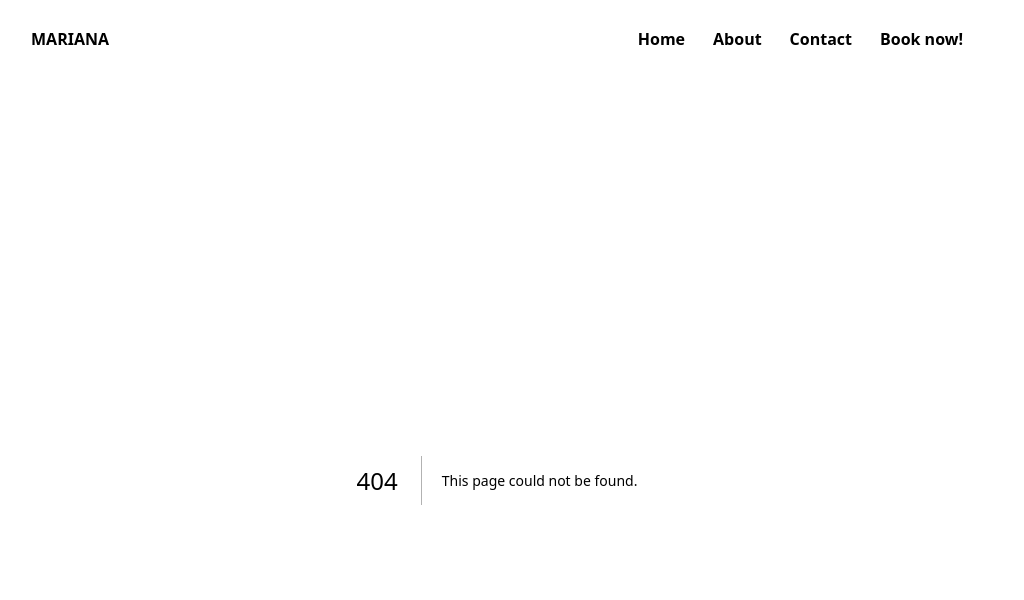
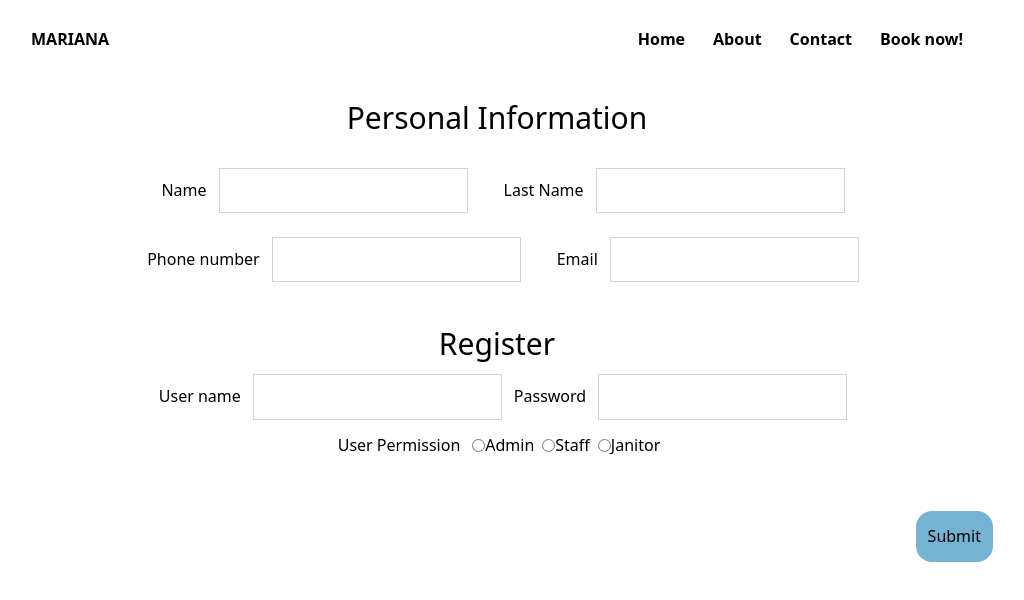
Before and after one commit to TeeThanakit/mariana-hotel, a Next.js app in the folder frontend/: page /auth/register in a window 1280 px wide. Before the commit this address had no page. Shown: the top 600 px of the page, without its empty margins (143-1167 px from the left). Built offline with nearby package versions, Linux system fonts and the light colour scheme.

Commit message:
merge everything up
add register, check availibility, redirect login page

```diff
--- /dev/null
+++ b/frontend/app/auth/register/page.js
@@ -0,0 +1,206 @@
+"use client";
+
+import { useState, useEffect } from "react";
+import { useRouter } from "next/navigation";
+import Notification from "@/components/ui/notification";
+
+async function sendStaffData(staffDetails) {
+  const response = await fetch("http://localhost:5001/api/register-staff", {
+    method: "POST",
+    body: JSON.stringify(staffDetails),
+    headers: {
+      "Content-Type": "application/json",
+    },
+  });
+  const data = await response.json();
+  if (!response.ok) {
+    throw new Error(data.message || "Something went wrong!");
+  }
+  return data;
+}
+
+export default function Register() {
+  const [enteredName, setEnteredName] = useState("");
+  const [enteredLastName, setEnteredLastName] = useState("");
+  const [enteredPhone, setEnteredPhone] = useState("");
+  const [enteredEmail, setEnteredEmail] = useState("");
+
+  const [enteredUsername, setEnteredUsername] = useState("");
+  const [enteredPassword, setEnteredPassword] = useState("");
+  const [userPermission, setUserPermission] = useState("");
+
+  const [requestStatus, setRequestStatus] = useState(); // 'pending', 'success', 'error'
+  const [requestError, setRequestError] = useState();
+  const router = useRouter();
+
+  useEffect(() => {
+    if (requestStatus === "success" || requestStatus === "error") {
+      const timer = setTimeout(() => {
+        setRequestStatus(null);
+        setRequestError(null);
+      }, 3000);
+
+      return () => clearTimeout(timer);
+    }
+  }, [requestStatus]);
+
+  async function submitHandler(event) {
+    event.preventDefault();
+    setRequestStatus("pending");
+
+    try {
+      await sendStaffData({
+        name: enteredName,
+        lastname: enteredLastName,
+        phoneNumber: enteredPhone,
+        email: enteredEmail,
+        username: enteredUsername,
+        password: enteredPassword,
+        permission: userPermission,
+      });
+      setRequestStatus("success");
+      //router.push('/');  // Redirect to home or another page //ดูมีประโยชน์ดี มั้ง
+    } catch (error) {
+      setRequestError(error.message);
+      setRequestStatus("error");
+    }
+  }
+
+  let notification;
+
+  if (requestStatus === "pending") {
+    notification = {
+      status: "pending",
+      title: "Updating information...",
+      message: "Your staff info is on its way!",
+    };
+  }
+
+  if (requestStatus === "success") {
+    notification = {
+      status: "success",
+      title: "Success!",
+      message: "Staff info updated successfully!",
+    };
+  }
+
+  if (requestStatus === "error") {
+    notification = {
+      status: "error",
+      title: "Error!",
+      message: requestError,
+    };
+  }
+
+  return (
+    <div className="mx-auto max-w-5xl">
+      <form onSubmit={submitHandler}>
+        <div className="flex flex-col justify-center items-center">
+          <h1 className="text-3xl p-5">Personal Information</h1>
+          <div className="flex">
+            <p className="p-3">
+              <label className="px-3">Name</label>
+              <input
+                type="text"
+                required
+                className="border border-solid border-gray-300 p-2"
+                onChange={(event) => setEnteredName(event.target.value)}
+              />
+            </p>
+            <p className="p-3">
+              <label className="px-3">Last Name</label>
+              <input
+                type="text"
+                required
+                className="border border-solid border-gray-300 p-2"
+                onChange={(event) => setEnteredLastName(event.target.value)}
+              />
+            </p>
+          </div>
+
+          <div className="flex">
+            <p className="p-3">
+              <label className="px-3">Phone number</label>
+              <input
+                type="text"
+                required
+                className="border border-solid border-gray-300 p-2"
+                onChange={(event) => setEnteredPhone(event.target.value)}
+              />
+            </p>
+            <p className="p-3">
+              <label className="px-3">Email</label>
+              <input
+                type="email"
+                required
+                className="border border-solid border-gray-300 p-2"
+                onChange={(event) => setEnteredEmail(event.target.value)}
+              />
+            </p>
+          </div>
+        </div>
+
+        <div className="p-8 flex flex-col justify-center items-center">
+          <h1 className="text-3xl">Register</h1>
+          <div className="flex py-3">
+            <p className="">
+              <label className="px-3">User name</label>
+              <input
+                type="text"
+                required
+                className="border border-solid border-gray-300 p-2"
+                onChange={(event) => setEnteredUsername(event.target.value)}
+              />
+            </p>
+            <p className="">
+              <label className="px-3">Password</label>
+              <input
+                type="text"
+                required
+                className="border border-solid border-gray-300 p-2"
+                onChange={(event) => setEnteredPassword(event.target.value)}
+              />
+            </p>
+          </div>
+          <fieldset
+            required
+            onChange={(event) => setUserPermission(event.target.value)}
+          >
+            <div className="flex items-center">
+              <div className="px-3">
+                <label>User Permission</label>
+              </div>
+              <input type="radio" id="admin" value="admin" name="Permission" />
+              <label htmlFor="admin" className="pr-2">
+                Admin
+              </label>
+              <input type="radio" id="staff" value="staff" name="Permission" />
+              <label htmlFor="staff" className="pr-2">
+                Staff
+              </label>
+              <input
+                type="radio"
+                id="janitor"
+                value="janitor"
+                name="Permission"
+              />
+              <label htmlFor="janitor" className="pr-2">
+                Janitor
+              </label>
+            </div>
+          </fieldset>
+        </div>
+        <div className="flex justify-end pt-5 pr-4 mb-11">
+          <button className="bg-patty-blue p-3 rounded-2xl">Submit</button>
+        </div>
+      </form>
+      {notification && (
+        <Notification
+          status={notification.status}
+          title={notification.title}
+          message={notification.message}
+        />
+      )}
+    </div>
+  );
+}
--- a/frontend/app/available/page.js
+++ b/frontend/app/available/page.js
@@ -1,65 +1,33 @@
-import React, { useState, useEffect } from "react";
-import Image from "next/image";
+"use client";
+import { useEffect, useState } from "react";
 import Link from "next/link";
 
-function RoomTypesPage() {
-  const [roomTypes, setRoomTypes] = useState([]);
+export default function AvailableRoomsPage() {
+  const [rooms, setRooms] = useState([]);
 
   useEffect(() => {
-    const fetchRoomTypes = async () => {
-      try {
-        const response = await fetch("http://43.229.135.65:5001/api/roomtypes");
-        const jsonData = await response.json();
-        if (response.ok) {
-          setRoomTypes(jsonData);
-        } else {
-          throw new Error("Failed to fetch data: " + jsonData.message);
-        }
-      } catch (error) {
-        console.error("Error:", error);
-        alert("Error fetching data: " + error.message);
-      }
-    };
-
-    fetchRoomTypes();
+    // Retrieve available rooms from local storage
+    const availableRooms = localStorage.getItem('availableRooms');
+    if (availableRooms) {
+      setRooms(JSON.parse(availableRooms));
+    }
   }, []);
 
   return (
-    <div className="mx-auto max-w-5xl">
-      <h1>Room Types</h1>
-      {roomTypes.length === 0 && <p>Loading...</p>}
-      {roomTypes.length > 0 && (
-        <ul className="grid grid-cols-1 sm:grid-cols-2 lg:grid-cols-3 gap-4">
-          {roomTypes.map((room) => (
-            <li
-              key={room.id}
-              className="border p-4 shadow-lg rounded-lg hover:bg-gray-100"
-            >
-              <Link href={`/booknow/booking-form?roomType=${room.id}`} passHref>
-                <a className="flex flex-col items-center -m-4 p-4">
-                  <div>
-                    <Image
-                      src={room.image}
-                      width={300}
-                      height={200}
-                      alt="Room Image"
-                      className="rounded"
-                    />
-                    <div className="mt-4 text-center">
-                      <h3 className="text-lg font-semibold">{room.types}</h3>
-                      <p className="text-gray-500">Price: {room.price}</p>
-                      <p>Adults: {room.capacity}</p>
-                      <p>Children: {room.children}</p>
-                    </div>
-                  </div>
-                </a>
-              </Link>
+    <div>
+      <h1>Available Rooms</h1>
+      {rooms.length > 0 ? (
+        <ul>
+          {rooms.map((room) => (
+            <li key={room._id}>
+              {`Room: ${room.room}, IMG: ${room.image}, Type: ${room.types}, Price: ${room.price}, Capacity: ${room.capacity}, Children: ${room.children}`}
             </li>
           ))}
         </ul>
+      ) : (
+        <p>No available rooms found.</p>
       )}
+      <Link href="/booknow">Back to Booking</Link>
     </div>
   );
 }
-
-export default RoomTypesPage;
--- a/frontend/app/booknow/page.js
+++ b/frontend/app/booknow/page.js
@@ -1,6 +1,6 @@
 "use client";
 import { useState, useEffect } from "react";
-import { useSearchParams } from "next/navigation";
+import { useSearchParams, useRouter } from "next/navigation";
 
 export default function BookingPage() {
   const [checkInDate, setCheckInDate] = useState("");
@@ -8,26 +8,42 @@ export default function BookingPage() {
   const [numAdults, setNumAdults] = useState(1);
   const [numChildren, setNumChildren] = useState(0);
   const [availability, setAvailability] = useState(null);
-  const [roomType, setRoomType] = useState("");
 
   const searchParams = useSearchParams();
-
-  useEffect(() => {
-    const roomTypeParam = searchParams.get("roomType");
-    setRoomType(roomTypeParam || ""); // Set room type from query parameter
-  }, [searchParams]);
+  const router = useRouter();
 
   function handleSubmit(event) {
     event.preventDefault();
-    // Perform validation if necessary
 
-    // Call backend API to check availability
-    // Replace this with actual API call
-    const availabilityData = {
-      available: true, // or false
-      // Additional availability details if needed
+    const bookingData = {
+      checkInDate,
+      checkOutDate,
+      numAdults,
+      numChildren
     };
-    setAvailability(availabilityData);
+
+    fetch('http://localhost:5001/check-availability', {
+      method: 'POST',
+      headers: {
+        'Content-Type': 'application/json',
+      },
+      body: JSON.stringify(bookingData),
+    })
+    .then(response => response.json())
+    .then(data => {
+      setAvailability(data);
+      if (data.available) {
+        // Save the available rooms to local storage or state management
+        localStorage.setItem('availableRooms', JSON.stringify(data.rooms));
+        // Redirect to the /available page
+        router.push('/available');
+      } else {
+        alert("No rooms available for the selected dates.");
+      }
+    })
+    .catch(error => {
+      console.error('Error:', error);
+    });
   }
 
   return (
@@ -108,20 +124,6 @@ export default function BookingPage() {
           Check Availability
         </button>
       </form>
-      {availability && (
-        <div className="mt-8">
-          {availability.available ? (
-            <p className="text-green-600">
-              Rooms are available for the selected dates!
-            </p>
-          ) : (
-            <p className="text-red-600">
-              Sorry, no rooms available for the selected dates.
-            </p>
-          )}
-          {/* Display additional availability details if needed */}
-        </div>
-      )}
     </section>
   );
 }
--- a/frontend/app/login/page.js
+++ b/frontend/app/login/page.js
@@ -1,5 +1,6 @@
 "use client";
 import { useRef, useState } from "react";
+import { useRouter } from "next/navigation";
 import dynamic from 'next/dynamic';
 
 const Notification = dynamic(() => import("@/components/ui/notification"));
@@ -10,6 +11,7 @@ export default function LoginPage() {
   const enteredPassword = useRef();
   const [requestStatus, setRequestStatus] = useState(); // 'pending', 'success', 'error'
   const [requestError, setRequestError] = useState();
+  const router = useRouter();
 
   async function authenticateUser(credentials) {
     console.log('Sending credentials:', credentials);  // Add logging to see exactly what is sent
@@ -41,6 +43,22 @@ export default function LoginPage() {
     try {
       const userData = await authenticateUser({ username, password });
       setRequestStatus("success");
+
+      // Redirect based on role
+      switch (userData.role) {
+        case "CEO":
+          router.push('/ceo');
+          break;
+        case "janitor":
+          router.push('/janitor');
+          break;
+        case "staff":
+          router.push('/staff');
+          break;
+        default:
+          router.push('/');
+          break;
+      }
     } catch (error) {
       setRequestError(error.message);
       setRequestStatus("error");
```
Also changed, not shown: 1 other file (tests, documents, lock files or other folders).
